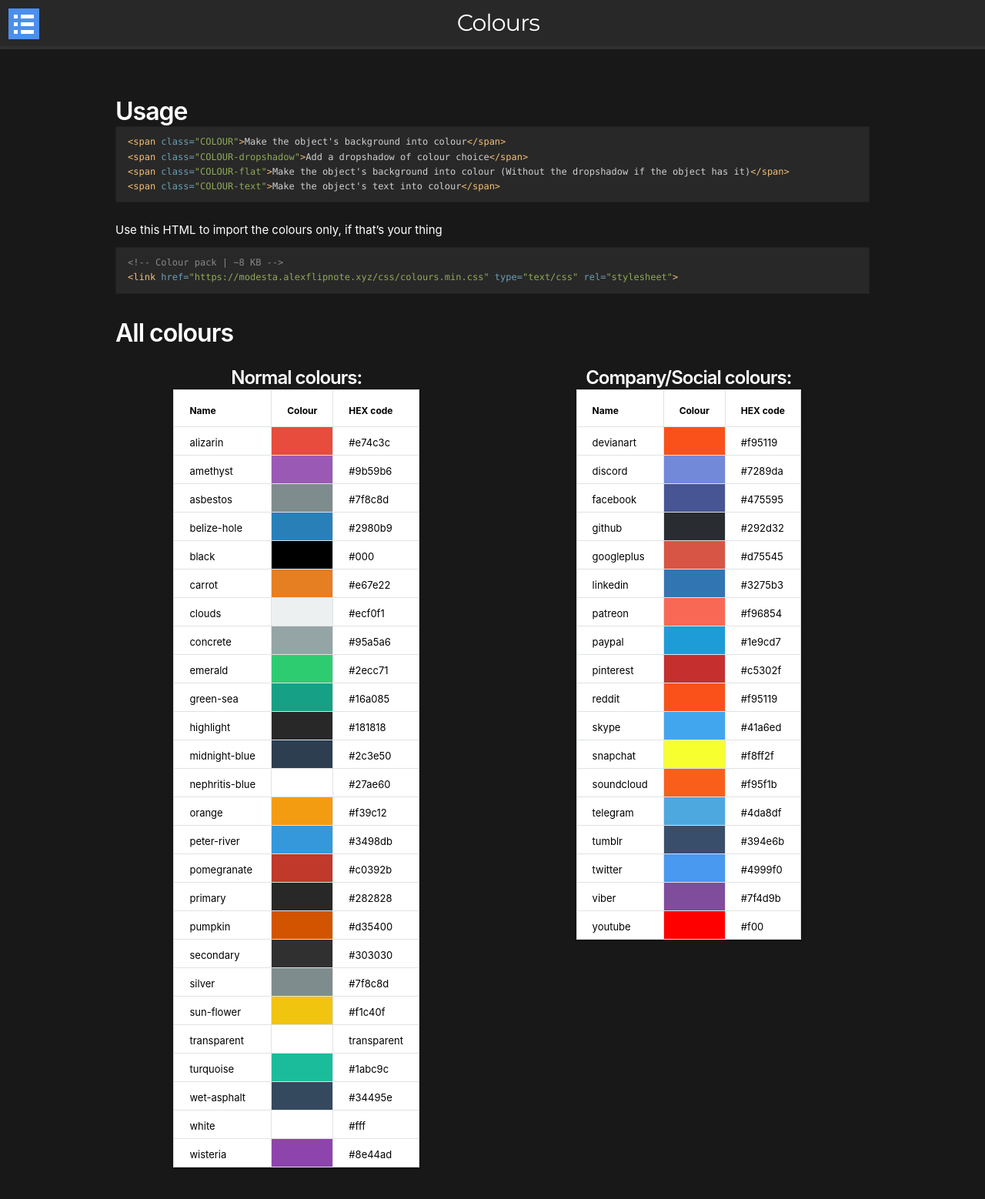
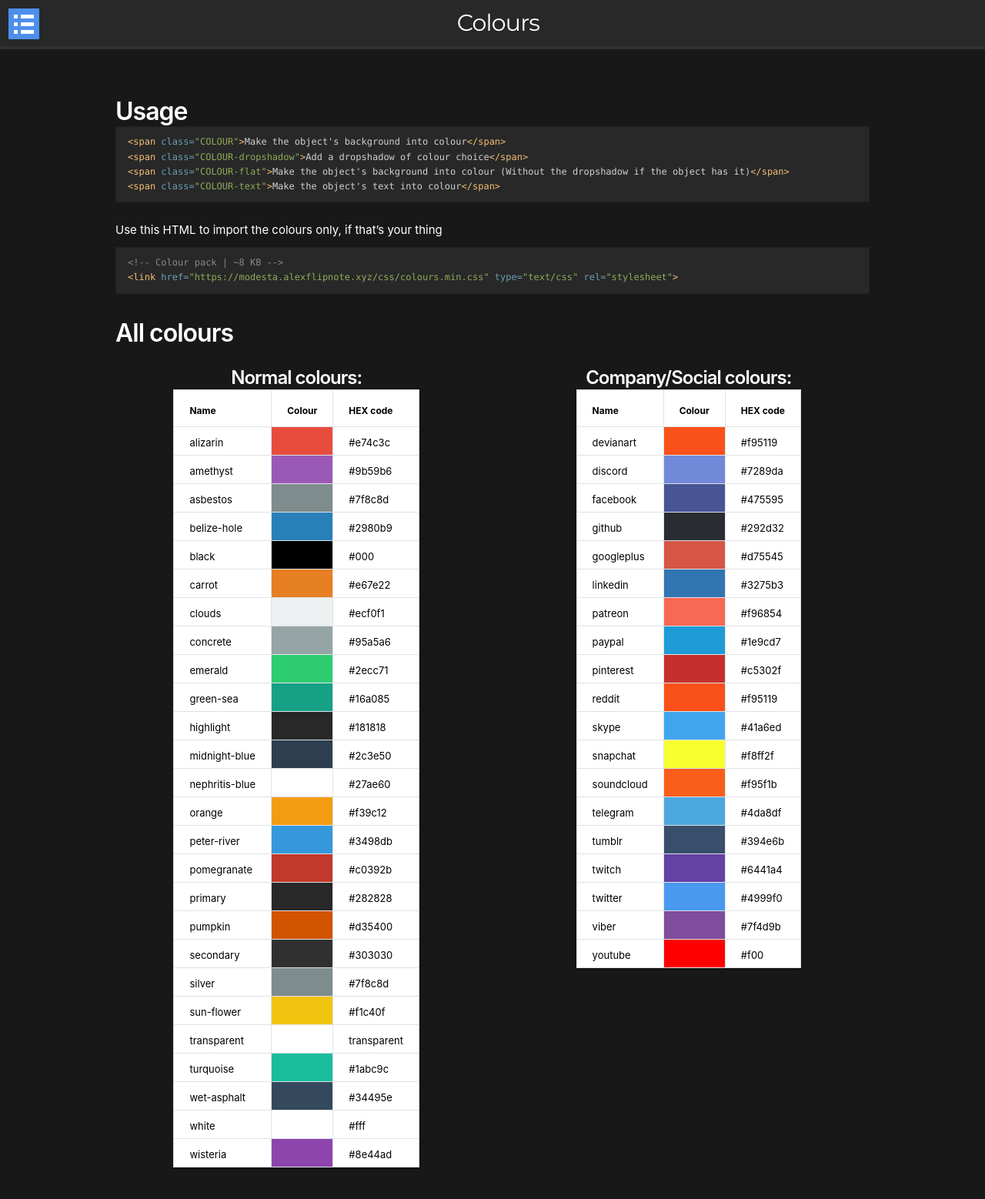
Before and after one commit to AlexFlipnote/Modesta, a Jekyll site: the page built from _pages/docs/colours.md, in a window 1280 px wide. Shown: the whole page at 77% size. Built offline with Jekyll 4.4.1, drawn with Linux system fonts in a browser that asks for light colours.

Commit message:
Added Twitch colour

```diff
--- a/_pages/docs/colours.md
+++ b/_pages/docs/colours.md
@@ -84,6 +84,7 @@ Use this HTML to import the colours only, if that's your thing
           <tr><td>soundcloud</td><td class="soundcloud"></td><td>#f95f1b</td></tr>
           <tr><td>telegram</td><td class="telegram"></td><td>#4da8df</td></tr>
           <tr><td>tumblr</td><td class="tumblr"></td><td>#394e6b</td></tr>
+          <tr><td>twitch</td><td class ="twitch"></td><td>#6441a4</td></tr>
           <tr><td>twitter</td><td class="twitter"></td><td>#4999f0</td></tr>
           <tr><td>viber</td><td class="viber"></td><td>#7f4d9b</td></tr>
           <tr><td>youtube</td><td class="youtube"></td><td>#f00</td></tr>
--- a/scss/assets/_colours.scss
+++ b/scss/assets/_colours.scss
@@ -48,6 +48,7 @@ $colours: (
   'soundcloud': #f95f1b,
   'telegram': #4da8df,
   'tumblr': #394e6b,
+  'twitch': #6441a4,
   'twitter': #4999f0,
   'viber': #7f4d9b,
   'youtube': #f00,
```
Also changed, not shown: css/colours.min.css, css/modesta.min.css.
